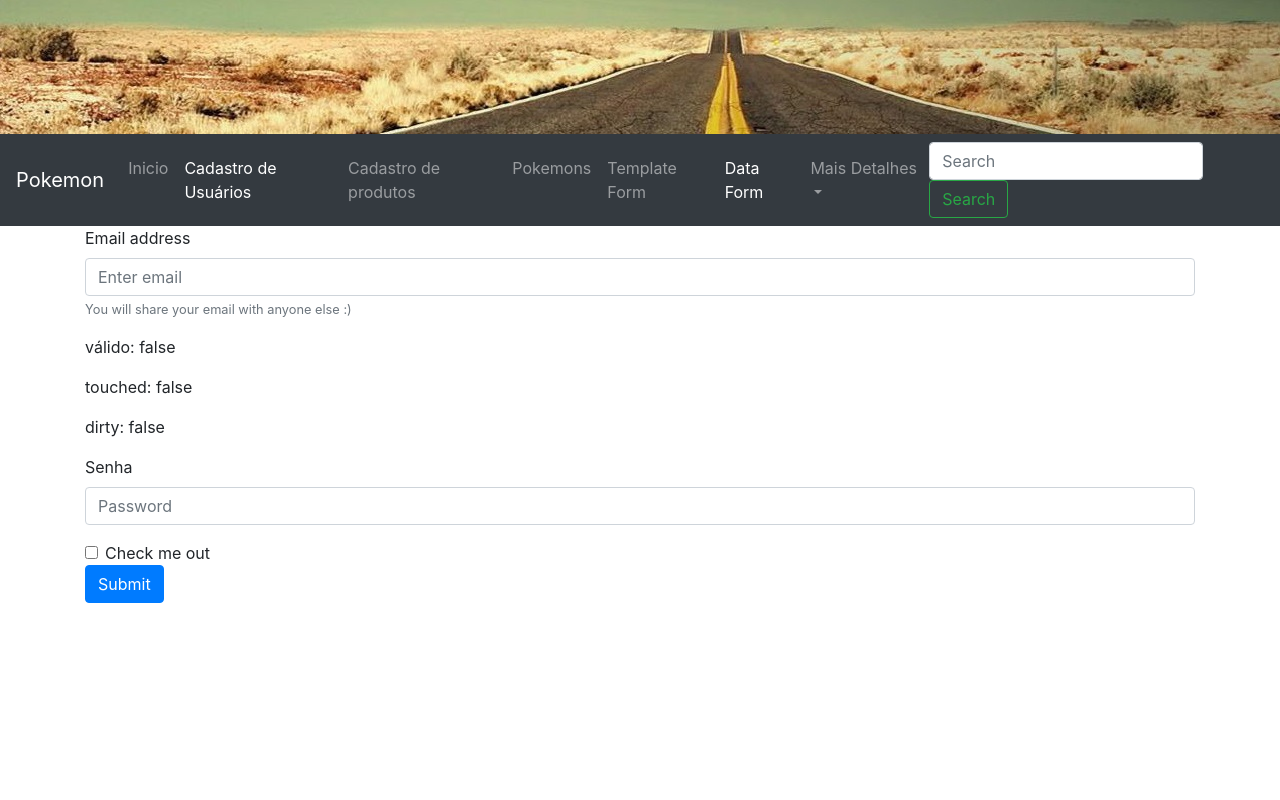
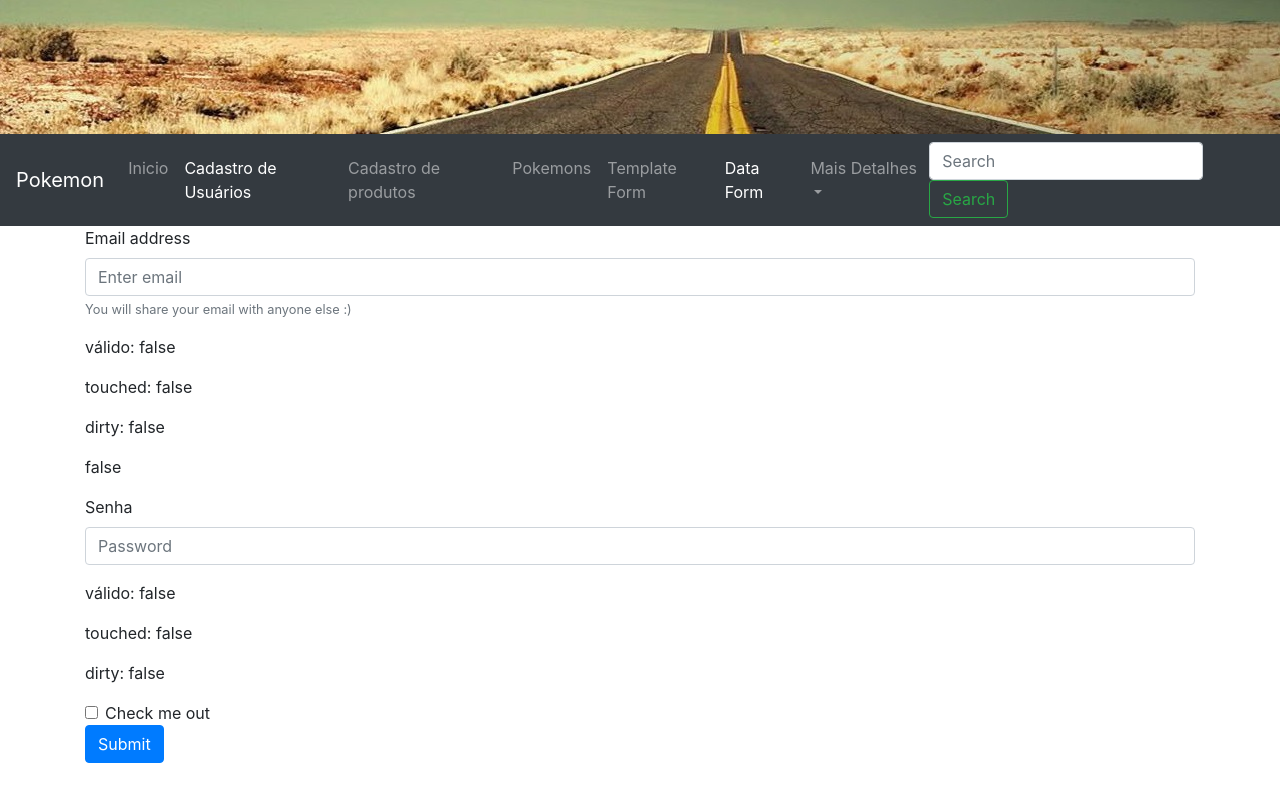
Before and after one commit to giovanniguariento/Angular, an Angular app: page /usuarios/data-form in a window 1280 px wide. Shown: the top 800 px of the page. Built offline with nearby package versions, Linux system fonts and the light colour scheme.

Commit message:
commit form data

```diff
--- a/src/app/usuario/data-form/data-form.component.html
+++ b/src/app/usuario/data-form/data-form.component.html
@@ -2,18 +2,25 @@
   <div class="form-group">
     <label for="exampleInputEmail1">Email address</label>
     <input type="email" class="form-control" aria-describedby="emailHelp" placeholder="Enter email"
-      formControlName="emailInput">
+      formControlName="emailInput" [class.is-invalid]="isError('emailInput')" [class.is-valid]="isSuccess('emailInput')">
     <small id="emailHelp" class="form-text text-muted">You will share your email with anyone else :)</small>
   </div>
-  <app-debug-campos [campoFilho]="meuForm.controls.emailInput"></app-debug-campos>
+  <app-debug-campos [campoFilho]="getCampo('emailInput')"></app-debug-campos>
+  <app-show-erros [isErrorFilho]="isError('emailInput')" mensagem = "O email é obrigatorio"></app-show-erros>
 
-<!-- <p>validou : {{ meuForm.controls.emailInput.valid }}</p>
+  <p>{{ isError('emailInput') }}</p>
+
+  <!-- <p>validou : {{ meuForm.controls.emailInput.valid }}</p>
   <p>tocou no campo :{{ meuForm.controls.emailInput.touched }}</p>-->
 
   <div class="form-group">
     <label for="exampleInputPassword1">Senha</label>
-    <input type="password" class="form-control" placeholder="Password" formControlName="senhaInput">
+    <input type="password" class="form-control" placeholder="Password" formControlName="senhaInput"
+    [class.is-invalid]="isError('senhaInput')" [class.is-valid]="isSuccess('senhaInput')">
   </div>
+  <app-debug-campos [campoFilho]="getCampo('senhaInput')"></app-debug-campos>
+  <app-show-erros [isErrorFilho]="isError('senhaInput')" mensagem = "A Senha é obrigatorio"></app-show-erros>
+
   <div class="form-check">
     <input type="checkbox" class="form-check-input">
     <label class="form-check-label" for="exampleCheck1">Check me out</label>
--- a/src/app/usuario/data-form/data-form.component.ts
+++ b/src/app/usuario/data-form/data-form.component.ts
@@ -8,19 +8,35 @@ import { FormGroup, FormBuilder, Validators } from '@angular/forms';
 })
 export class DataFormComponent implements OnInit {
 
-meuForm: FormGroup;
+  meuForm: FormGroup;
 
-  constructor(private formBuilder : FormBuilder) {
+  constructor(private formBuilder: FormBuilder) {
     this.meuForm = this.formBuilder.group({
-        emailInput: ['', [Validators.required,Validators.email]],
-        senhaInput: ['',[Validators.required]]
-      });
+      emailInput: ['', [Validators.required, Validators.email]],
+      senhaInput: ['', [Validators.required]]
+    });
 
   }
 
   ngOnInit(): void {
   }
 
-  onSubmit(){
-    console.log (this.meuForm)}
+  onSubmit() {
+    console.log(this.meuForm)
   }
+
+  getCampo(value) {
+    //meuForm.controls.emailInput
+    return this.meuForm.get(value);
+  }
+  isError(value) {
+    let meuCampo = this.getCampo(value);
+    return ( !meuCampo.valid && meuCampo.touched)
+    //return (meuCampo.valid == false && meuCampo.touched == true);
+  }
+  isSuccess(value){
+    let meuCampo = this.getCampo(value);
+    return (meuCampo.valid && meuCampo.touched);
+  }
+
+}
```
